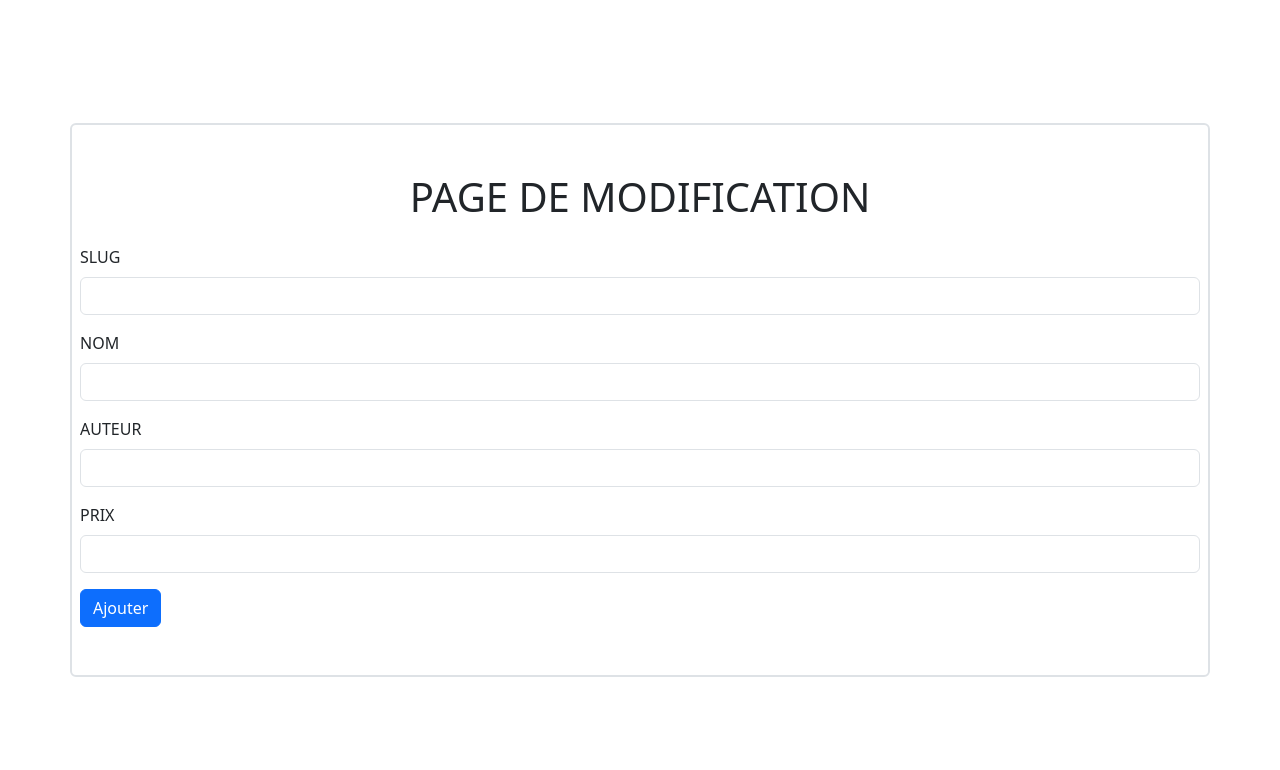
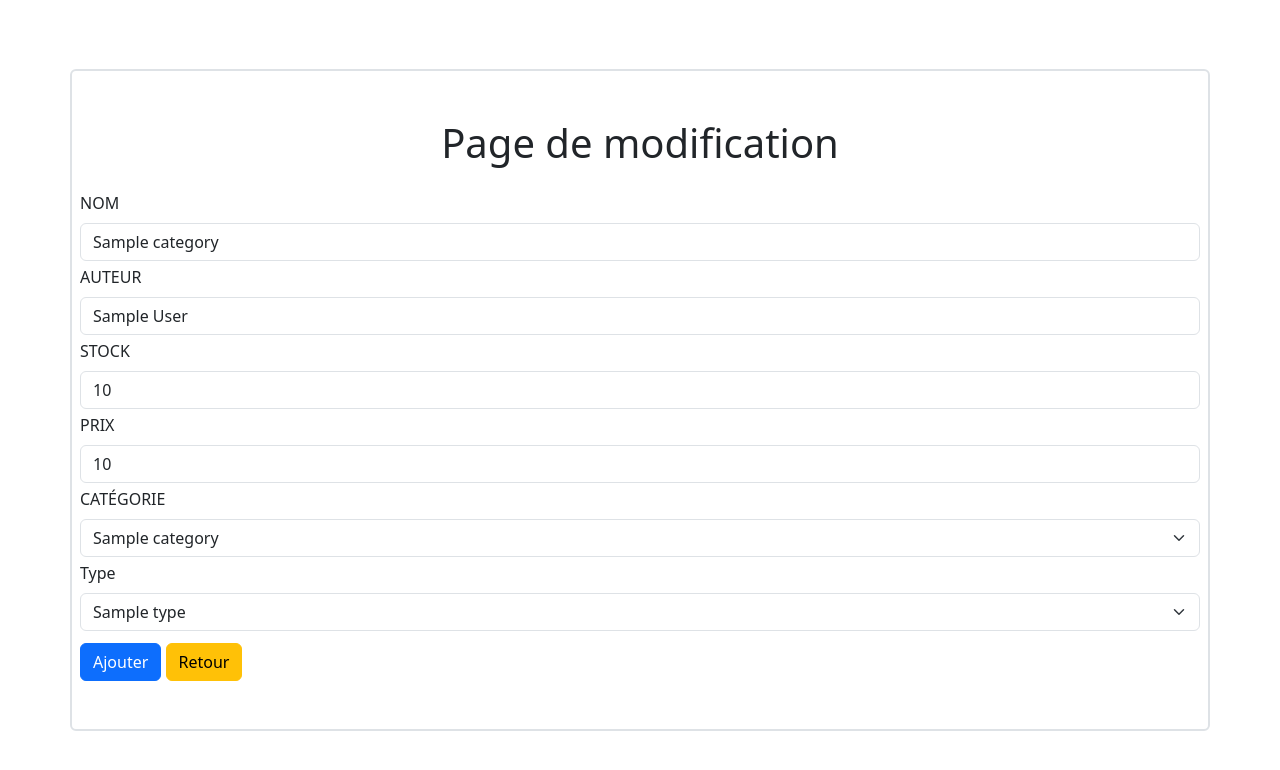
Before and after one commit to BrasseurTristan/BDSHOP, a PHP site: page /admin/product/form.php?id=1 in a window 1280 px wide. Shown: the top 770 px of the page. Run offline with PHP 8.4, Linux system fonts and the light colour scheme; the visitor is signed in with stand-in values (Sample User, id 1); tables that the repository leaves empty or names only in its code hold one stand-in row (values such as "Sample post").

Commit message:
Modification du formulaire permettant de créer ou éditer un produit sur la page 'form.php' grâce à la variable

```diff
--- a/admin/product/form.php
+++ b/admin/product/form.php
@@ -3,42 +3,119 @@ require_once $_SERVER['DOCUMENT_ROOT'] . "/admin/includes/protect.php";
 require_once $_SERVER['DOCUMENT_ROOT'] . "/admin/includes/connect.php";
 require_once $_SERVER['DOCUMENT_ROOT'] . "/admin/includes/functions.php";
 
+$title = 'Page de création';
+// Initialisation des variables si l'utilisateur à cliquer sur le bouton 'Ajouter un livre'.
+$product_id = 0;
+$product_name = '';
+$product_price = 0;
+$product_author = '';
+$product_stock = 0;
+// var_dump($_GET);
+// Si l'utilisateur clique sur le bouton 'Modifier' on vérifie que '$_GET['id']' existe et qu'il est supérieur à zéro.
+if (isset($_GET['id']) && is_numeric($_GET['id']) && $_GET['id'] > 0) {
+
+    $title = 'Page de modification';
+    // Requête SQL qui va chercher toutes les informations concernant le produit dont la catégorie grâce à la jointure.
+    $sql = 'SELECT * FROM table_product tp LEFT JOIN table_product_category tpc ON tp.product_id = tpc.product_category_product_id WHERE product_id = :id';
+
+    $stmt = $db->prepare($sql);
+    $stmt->execute([':id' => $_GET['id']]);
+    if($row = $stmt -> fetch()){
+        $product_id = $row['product_id'];
+        $product_name = $row['product_name'];
+        $product_price = $row['product_price'];
+        $product_author = $row['product_author'];
+        $product_stock = $row['product_stock'];
+        $product_type_id = $row['product_type_id'];
+        $product_category = $row['product_category_category_id'];
+    }
+}
+// Requête SQL qui va chercher toutes les informations concernant les types de produit.
+$sql_type = 'SELECT type_id AS id, type_name AS name FROM table_type';
+$stmt = $db->prepare($sql_type);
+$stmt->execute();
+$recordset_type = $stmt->fetchAll();
+
+// Requête SQL qui va chercher toutes les informations concernant les catégories de produit.
+$sql_cat = 'SELECT category_id AS id, category_name AS name FROM table_category';
+$stmt = $db->prepare($sql_cat);
+$stmt->execute();
+$recordset_cat = $stmt->fetchAll();
+
+
+
 ?>
 
 <!DOCTYPE html>
 <html lang="en">
+
 <head>
     <meta charset="UTF-8">
     <meta name="viewport" content="width=device-width, initial-scale=1.0">
     <title>Page de modification</title>
     <link href="https://cdn.jsdelivr.net/npm/bootstrap@5.3.3/dist/css/bootstrap.min.css" rel="stylesheet" integrity="sha384-QWTKZyjpPEjISv5WaRU9OFeRpok6YctnYmDr5pNlyT2bRjXh0JMhjY6hW+ALEwIH" crossorigin="anonymous">
 </head>
+
 <body class="d-flex align-items-center justify-content-center vh-100">
-
+<!-- On affiche dans les attributs 'value' de chaques champs du formulaires, le résultat de chaques variables par rapport aux champs associés  -->
     <form class="container border border-2 rounded py-5 px-2" action="process.php" method="POST" enctype="multipart/form-data">
         <div class="col d-flex justify-content-center mb-3">
-        <h1>PAGE DE MODIFICATION</h1>
+            <h1><?= $title ?></h1>
         </div>
-    <div class="mb-3">
-        <label for="slug" class="form-label">SLUG</label>
-        <input type="text" class="form-control" name="product_slug" id="slug" aria-describedby="Name">
+        <div class="mb-1">
+            <label for="name" class="form-label">NOM</label>
+            <input type="text" class="form-control" name="product_name" id="name" aria-describedby="Name" value="<?= hsc($product_name) ?>">
+
         </div>
-    <div class="mb-3">
-        <label for="name" class="form-label">NOM</label>
-        <input type="text" class="form-control" name="product_name" id="name" aria-describedby="Name">
+        <div class="mb-1">
+            <label for="author" class="form-label">AUTEUR</label>
+            <input type="text" class="form-control" name="product_author" id="author" value="<?= hsc($product_author) ?>">
         </div>
-    <div class="mb-3">
-        <label for="author" class="form-label">AUTEUR</label>
-        <input type="text" class="form-control" name="product_author" id="author">
+        <div class="mb-1">
+            <label class="form-label" for="stock">STOCK</label>
+            <input type="number" class="form-control" name="product_stock" id="stock" value="<?= hsc($product_stock) ?>">
         </div>
-    <div class="mb-3">
+        <div class="mb-1">
             <label class="form-label" for="price">PRIX</label>
-        <input type="number" class="form-control" name="product_price" id="price">
+            <input type="number" class="form-control" name="product_price" id="price" value="<?= hsc($product_price) ?>">
+        </div>
+        <div class="mb-1">
+            <label class="form-label" for="category_id">CATÉGORIE</label>
+            <select name="category_id" id="category_id" class="form-select">
+                <option selected disabled>Choisir la catégorie du livre</option>
+                <!-- Boucle 'foreach()' qui va afficher tous les types de livre. -->
+                <?php foreach ($recordset_cat as $cat) {
+                ?>
+                <!-- Si la l'attribut 'value' est égale à la variable qui '$product_category' qui à pour valeur le résultat de la requête SQL pour le champ 'product_category_category_id'
+                alors on sélectionne cette valeur par défaut grâce à l'attribut 'selected'. -->
+                    <option value="<?= hsc($cat['id']) ?>" <?=$cat['id'] == $product_category ?'selected':''?>><?= hsc($cat['name']) ?></option>
+                <?php
+                }
+                ?>
+            </select>
+        </div>
+        <div class="mb-1">
+            <label class="form-label" for="product_type_id">Type</label>
+            <select name="product_type_id" id="type_id" class="form-select">
+                <option selected disabled>Choisir le type du livre</option>
+                <!-- Boucle 'foreach()' qui va afficher toutes les catégories de livre. -->
+                <?php foreach ($recordset_type as $type) {
+                ?>
+                                <!-- Si la l'attribut 'value' est égale à la variable qui '$product_type_id' qui à pour valeur le résultat de la requête SQL pour le champ 'product_type_id'
+                alors on sélectionne cette valeur par défaut grâce à l'attribut 'selected'. -->
+                    <option value="<?= hsc($type['id']) ?>" <?=$type['id'] == $product_type_id ?'selected':''?>> <?= hsc($type['name']) ?></option>
+                <?php
+                }
+                ?>
+            </select>
         </div>
         <input type="hidden" name="sent" value="ok">
-    <button type="submit" class="btn btn-primary">Ajouter</button>
+        <!-- On associe à l'attribut 'value' l'identifiant du produit dans un 'input' caché qui va être utiliser dans la page de traitement. -->
+        <input type="hidden" name="product_id" value="<?= hsc($product_id) ?>">
+        <button type="submit" class="btn btn-primary mt-2">Ajouter</button>
+        <a href="./index.php" class="btn btn-warning mt-2">Retour</a>
     </form>
 
+</body>
 
-</body>
 </html>
--- a/admin/index.php
+++ b/index.php
@@ -7,6 +7,6 @@
     <link href="https://cdn.jsdelivr.net/npm/bootstrap@5.3.3/dist/css/bootstrap.min.css" rel="stylesheet" integrity="sha384-QWTKZyjpPEjISv5WaRU9OFeRpok6YctnYmDr5pNlyT2bRjXh0JMhjY6hW+ALEwIH" crossorigin="anonymous">
 </head>
 <body class="d-flex align-items-center justify-content-center vh-100">
-<a class="btn btn-primary" href="login.php">Accéder à la page de login</a>
+<a class="btn btn-primary" href="./admin/login.php">Accéder à la page de login</a>
 </body>
 </html>
```
Also changed, not shown: admin/product/index.php (+9 -8 lines), admin/product/process.php (+59 -10 lines), README.md. Lines whose indentation alone changed are shown as unchanged.
